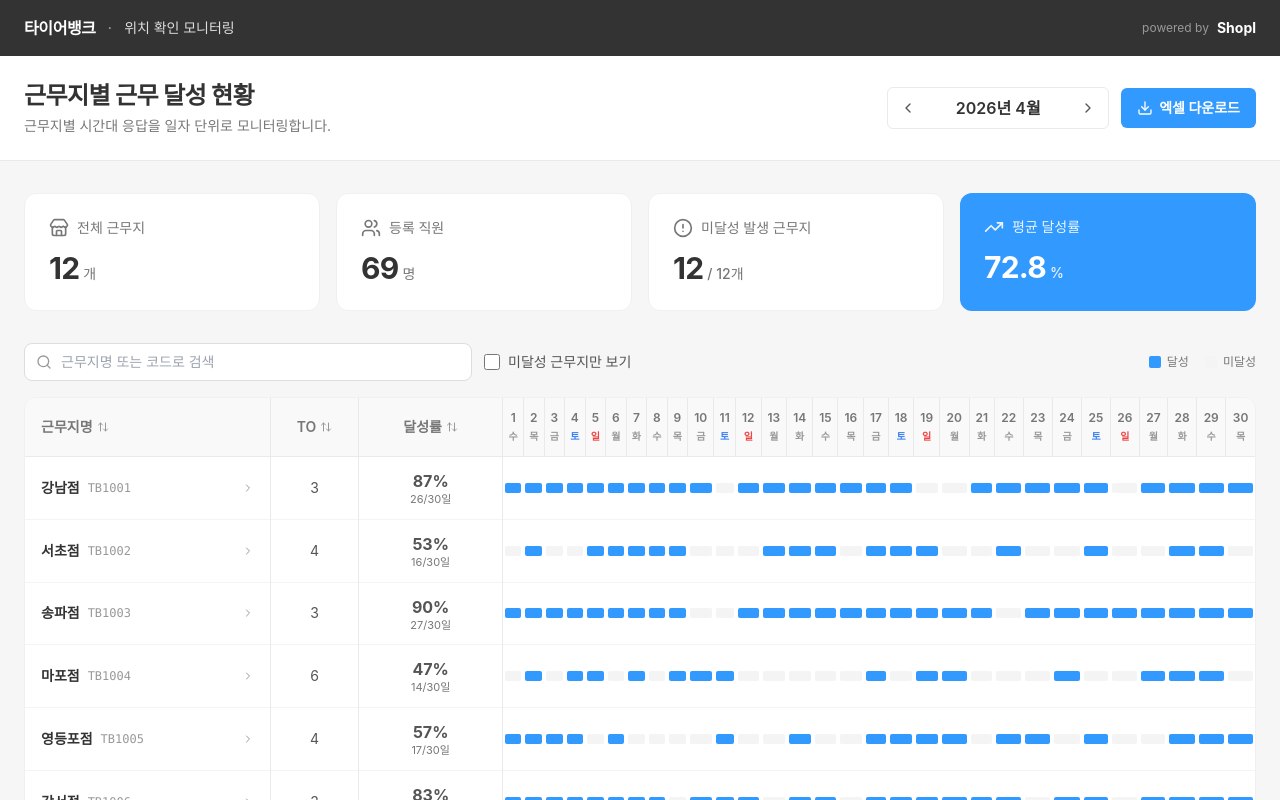
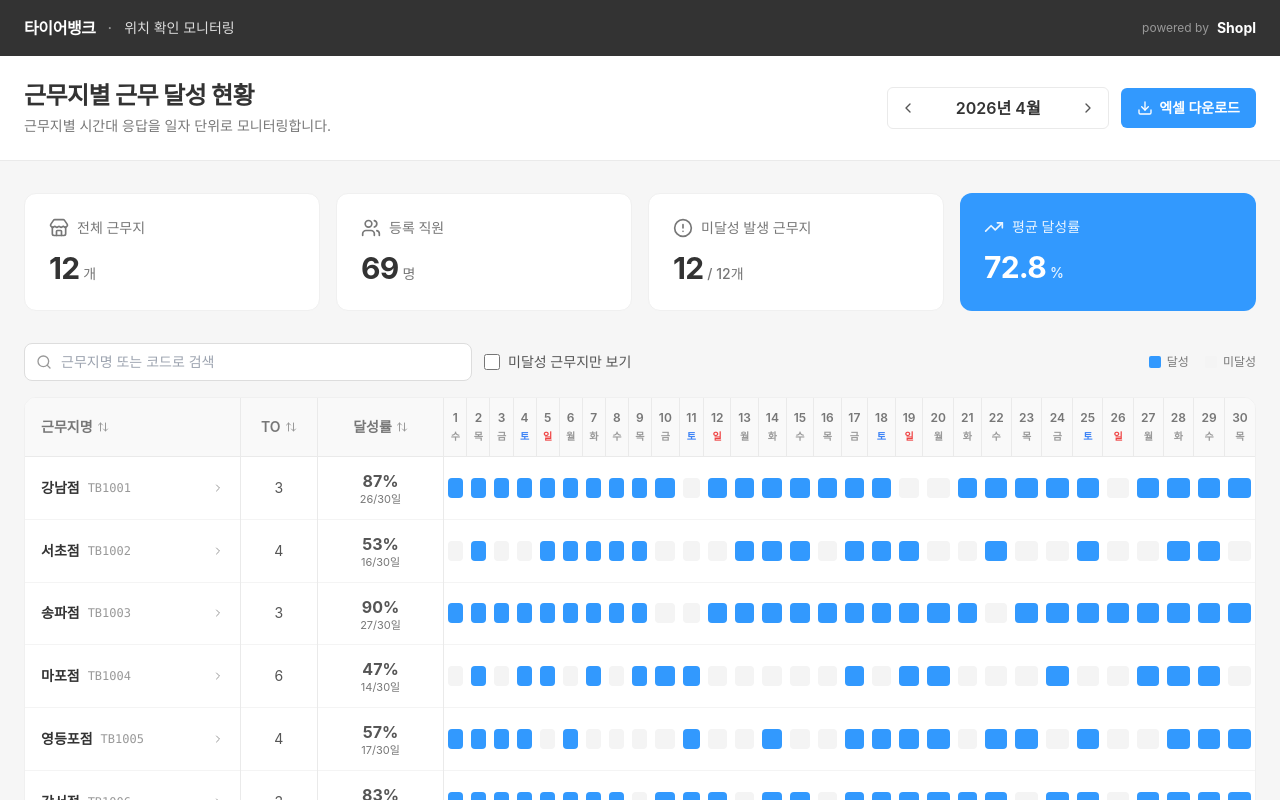
Before and after one commit to junlee-shopl/tirebank-dashboard, a React (Vite) app: page / in a window 1280 px wide. Shown: the top 800 px of the page. Built offline with nearby package versions, Linux system fonts and the light colour scheme; a web font is replaced by a local one.

Commit message:
Halve only column width (keep cell height + padding)
- Column min-w stays at 12px (halved from 24px)
- Reverted padding (px-1) and cell height (h-5) to pre-feb09ff values

```diff
--- a/src/App.jsx
+++ b/src/App.jsx
@@ -496,7 +496,7 @@ export default function Dashboard() {
                     <th
                       key={day}
                       onClick={() => setSelectedDay(day)}
-                      className="px-0.5 py-3 text-center text-xs font-semibold text-neutral-500 border-r border-neutral-200 last:border-r-0 cursor-pointer hover:bg-neutral-150 transition-colors min-w-[12px]"
+                      className="px-1 py-3 text-center text-xs font-semibold text-neutral-500 border-r border-neutral-200 last:border-r-0 cursor-pointer hover:bg-neutral-150 transition-colors min-w-[12px]"
                     >
                       <div>{day}</div>
                       <div className={`text-[10px] mt-0.5 ${getDayOfWeek(day) === '일' ? 'text-red-500' : getDayOfWeek(day) === '토' ? 'text-blue-500' : 'text-neutral-400'}`}>
@@ -550,11 +550,11 @@ export default function Dashboard() {
                               e.stopPropagation();
                               setSelectedCell({ storeName: store.name, day });
                             }}
-                            className="px-0.5 py-2 cursor-pointer"
+                            className="px-1 py-2 cursor-pointer"
                           >
                             <div
                               title={`${store.name} · 4월 ${day}일 · ${fulfilled ? '달성' : '미달성'} (클릭 시 상세)`}
-                              className={`mx-auto w-full h-2.5 rounded-sm transition-transform hover:scale-125 ${
+                              className={`mx-auto w-full h-5 rounded transition-transform hover:scale-125 ${
                                 fulfilled
                                   ? 'bg-brand'
                                   : 'bg-neutral-150'
```
